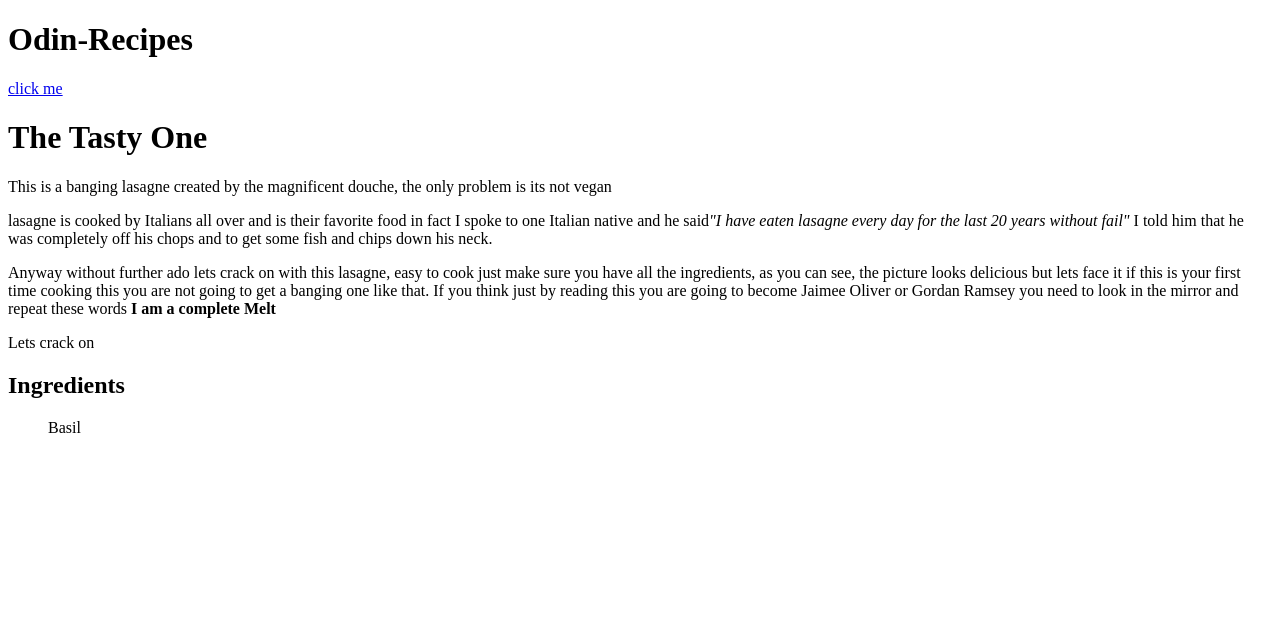
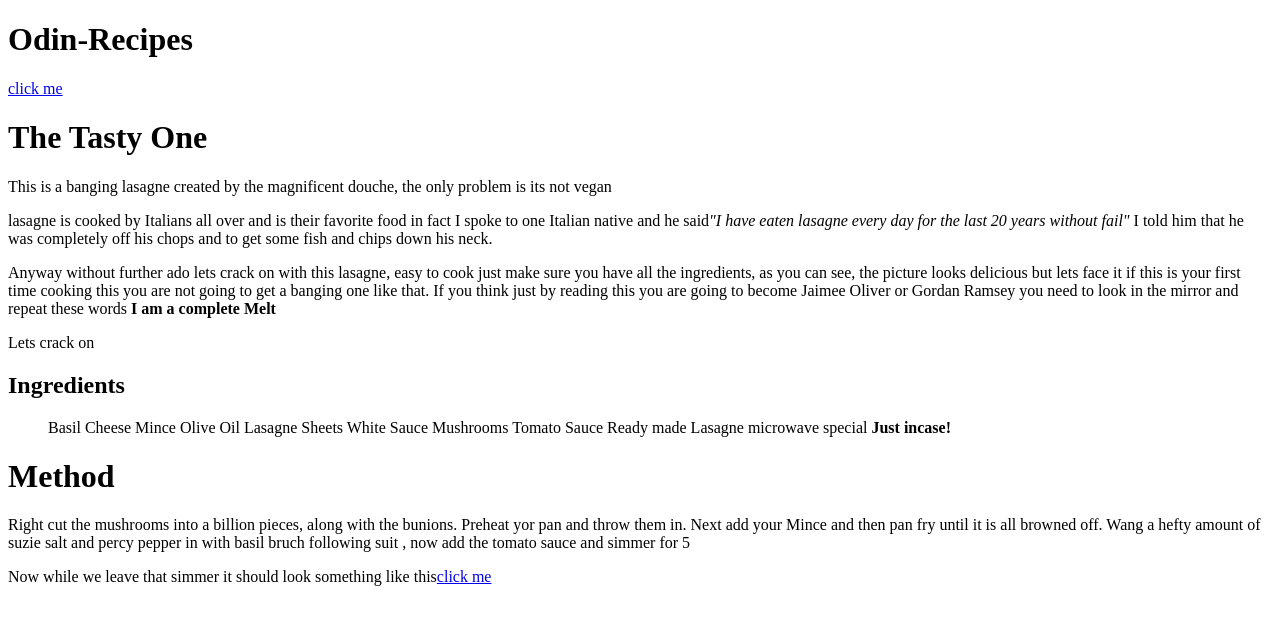
Before and after one commit to Vexu5/odin-recipes, a plain HTML site: page index.html in a window 1280 px wide. Drawn offline with Linux system fonts and the light colour scheme.

Commit message:
index.html

```diff
--- a/index.html
+++ b/index.html
@@ -25,7 +25,21 @@
 
                     <ul>
                         <ls>Basil</ls>
+                        <ls>Cheese</ls>
+                        <ls>Mince</ls>
+                        <ls>Olive Oil</ls>
+                        <ls>Lasagne Sheets</ls>
+                        <ls>White Sauce</ls>
+                        <ls>Mushrooms</ls>
+                        <ls>Tomato Sauce</ls>
+                        <ls>Ready made Lasagne microwave special <strong>Just incase!</strong></ls>
 
                     </ul>
+
+                    <h1>Method</h1>
+
+                 <p>Right cut the mushrooms into a billion pieces, along with the bunions. Preheat yor pan and throw them in. Next add your Mince and then pan fry until it is all browned off. Wang a hefty amount of suzie salt and percy pepper in with basil bruch following suit , now add the tomato sauce and simmer for 5</p>
+
+                 <p>Now while we leave that simmer it should look something like this<a href="https://www.shutterstock.com/image-photo/man-chef-scared-something-burgundy-color-1958690326">click me</a></p>
 </body>
 </html>
```
